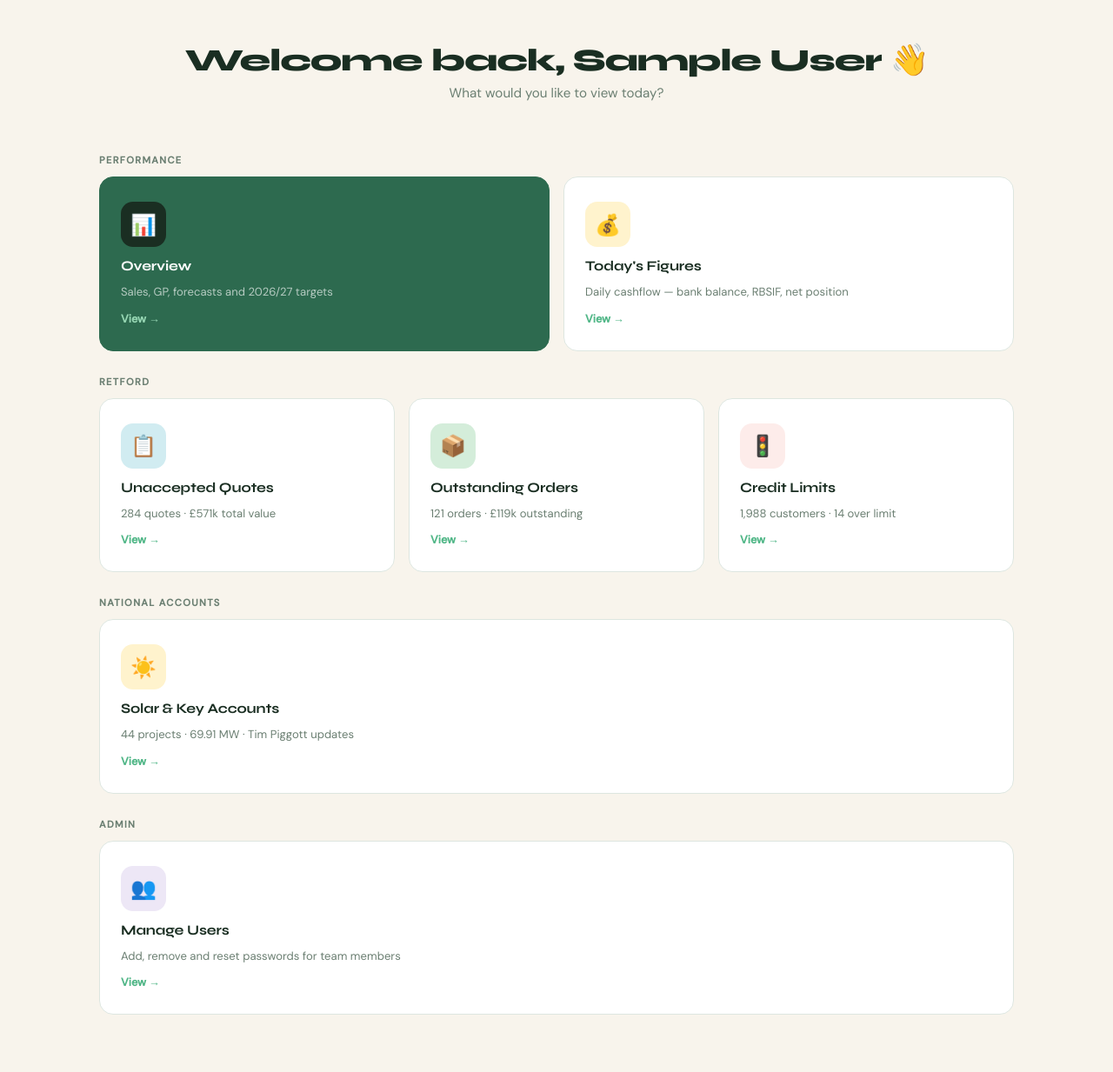
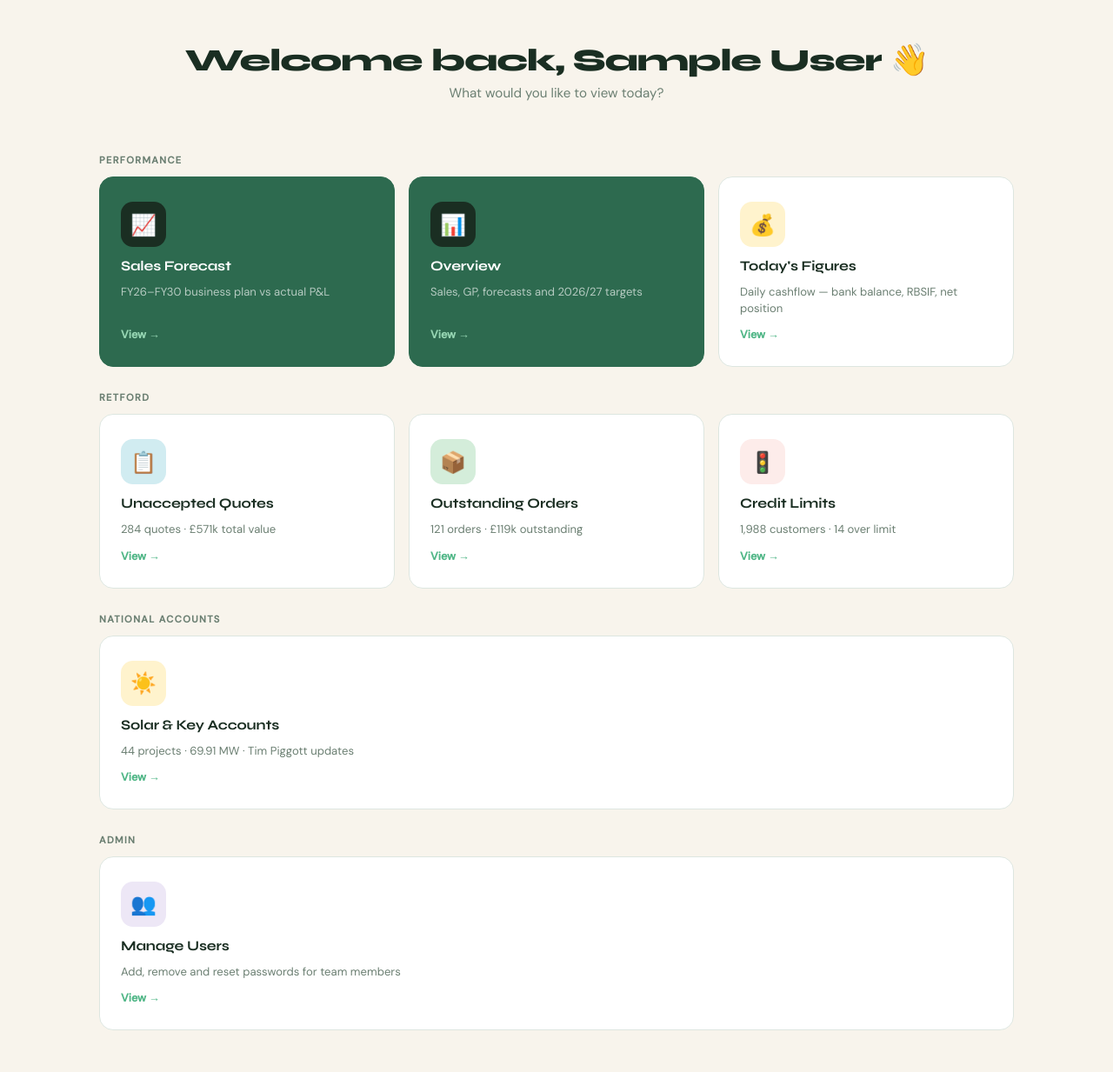
Before and after one commit to JAMIEOBRIEN260182/greenbros-dashboard-already-exists-in-this-account, a Flask app: page / in a window 1280 px wide. Shown: the part 72-1305 px from the top of the page at 87% size. Before the commit the page ends 1239 px from the top, so only its background shows below. Run offline with Flask 3, Linux system fonts and the light colour scheme; the visitor is signed in with stand-in values (Sample User, id 1); data that the repository does not hold is empty; some libraries are stand-ins or nearby versions.

Commit message:
Add sales forecast

```diff
--- a/templates/dashboard.html
+++ b/templates/dashboard.html
@@ -254,6 +254,12 @@
 
   <div class="section-label">Performance</div>
   <div class="tiles-grid">
+    <a href="{{ url_for('sales_forecast') }}" class="tile featured">
+      <div class="tile-icon dark">📈</div>
+      <div class="tile-name">Sales Forecast</div>
+      <div class="tile-desc">FY26–FY30 business plan vs actual P&L</div>
+      <div class="tile-arrow">View →</div>
+    </a>
     <a href="{{ url_for('overview') }}" class="tile featured">
       <div class="tile-icon dark">📊</div>
       <div class="tile-name">Overview</div>
```
